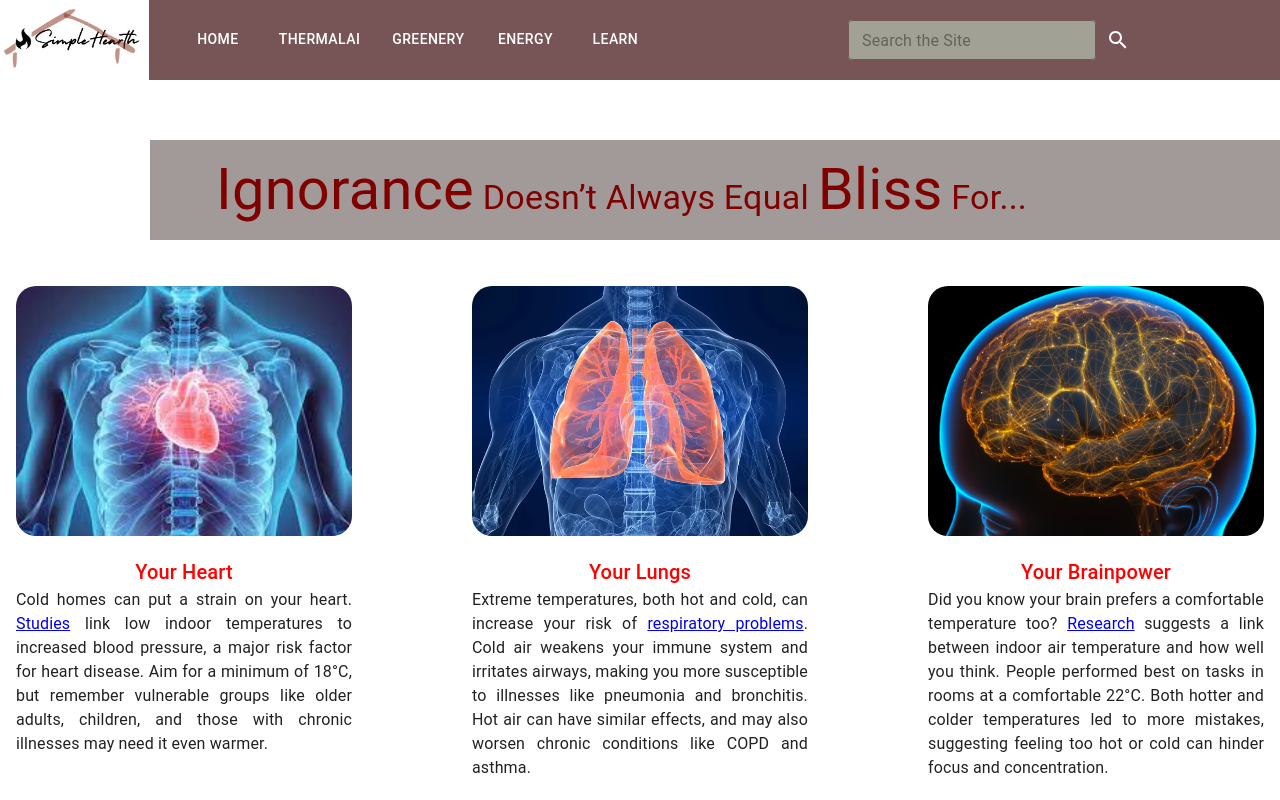
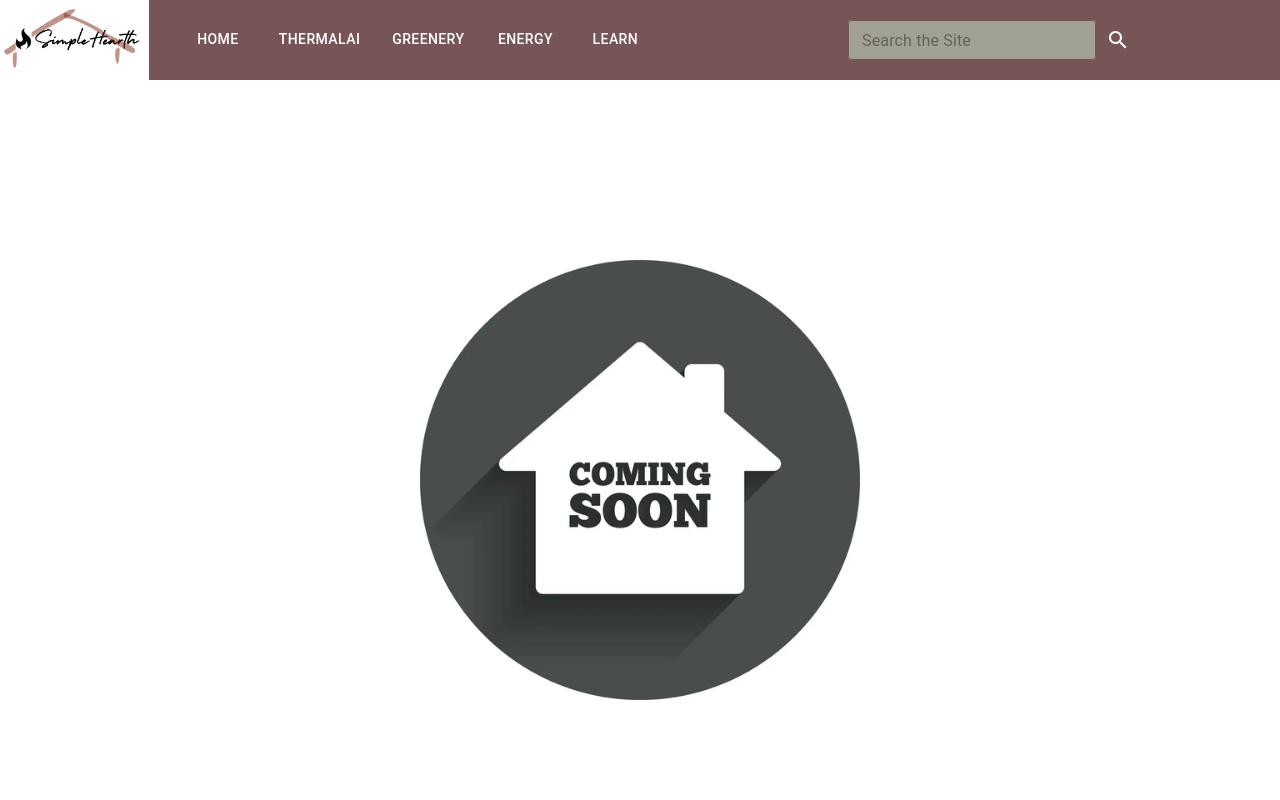
Before and after one commit to Eatgrilledfish/SimpleHearth, a Next.js app in the folder simply-health/: page /energy in a window 1280 px wide. Shown: the top 800 px of the page. Built offline with nearby package versions, Linux system fonts and the light colour scheme.

Commit message:
create greenary page and energy page with image

```diff
--- /dev/null
+++ b/simply-health/src/components/EnergyContent.js
@@ -0,0 +1,21 @@
+import { Box, CardMedia } from '@mui/material';
+
+const EnergyContent = () => {
+    return (
+        <Box sx={{
+            display: 'flex',       // 启用flex布局
+            justifyContent: 'center', // 水平居中
+            alignItems: 'center',     // 垂直居中
+            height: '100vh',          // 容器高度设置为视口的100%
+        }}>
+            <CardMedia
+                component="img"
+                image="/comingsoon.webp" // 确保路径正确
+                alt="Comingsoon"
+                sx={{ width: '500px', height: '500px' }}
+            />
+        </Box>
+    );
+};
+
+export default EnergyContent;
--- a/simply-health/src/components/Footer.js
+++ b/simply-health/src/components/Footer.js
@@ -13,11 +13,11 @@ const Footer = () => {
               QUICK Links
             </Typography>
             <Box sx={{ display: 'flex', flexDirection: 'column', gap: 1 }}>
-              <Link href="#" color="inherit" underline="none">Energy Bill Prediction</Link>
+              <Link href="/" color="inherit" underline="none">Energy Bill Prediction</Link>
               <Link href="/thermalai" color="inherit" underline="none">AI Thermal Image Analysis</Link>
-              <Link href="#" color="inherit" underline="none">DIY Projects</Link>
-              <Link href="#" color="inherit" underline="none">Clothing Recommendation</Link>
-              <Link href="#" color="inherit" underline="none">Health Consequences</Link>
+              <Link href="/thermalai" color="inherit" underline="none">DIY Projects</Link>
+              <Link href="/learn" color="inherit" underline="none">Clothing Recommendation</Link>
+              <Link href="/learn" color="inherit" underline="none">Health Consequences</Link>
               <Link href="#" color="inherit" underline="none">Heat Islands</Link>
             </Box>
           </Grid>
@@ -26,9 +26,9 @@ const Footer = () => {
               Tools
             </Typography>
             <Box sx={{ display: 'flex', flexDirection: 'column', gap: 1 }}>
-              <Link href="#" color="inherit" underline="none">Energy Bill Prediction</Link>
-              <Link href="#" color="inherit" underline="none">AI Heat Leak Detection</Link>
-              <Link href="#" color="inherit" underline="none">DIY Weatherproofing Projects</Link>
+              <Link href="/" color="inherit" underline="none">Energy Bill Prediction</Link>
+              <Link href="/thermalai" color="inherit" underline="none">AI Heat Leak Detection</Link>
+              <Link href="/learn" color="inherit" underline="none">DIY Weatherproofing Projects</Link>
             </Box>
           </Grid>
           <Grid item xs={12} sm={4} sx={{ mt: -2 }}>
@@ -36,9 +36,9 @@ const Footer = () => {
               Learn
             </Typography>
             <Box sx={{ display: 'flex', flexDirection: 'column', gap: 1 }}>
-              <Link href="#" color="inherit" underline="none">Clothing Recommendation</Link>
-              <Link href="#" color="inherit" underline="none">Health Consequences</Link>
-              <Link href="#" color="inherit" underline="none">Heat Islands</Link>
+              <Link href="/learn" color="inherit" underline="none">Clothing Recommendation</Link>
+              <Link href="/learn" color="inherit" underline="none">Health Consequences</Link>
+              <Link href="/learn" color="inherit" underline="none">Heat Islands</Link>
             </Box>
           </Grid>
         </Grid>
--- a/simply-health/src/pages/energy.js
+++ b/simply-health/src/pages/energy.js
@@ -1,13 +1,13 @@
 // 导入NavBar和Footer组件，以及CSS文件
 import NavBar from '../components/NavBar';
 import Footer from '../components/Footer';
-import LearnContent from '../components/LearnContent';
+import EnergyContent from '../components/EnergyContent';
 
 export default function Index() {
     return (
         <div>
             <NavBar />
-            <LearnContent/>
+            <EnergyContent/>
             <Footer />
         </div>
     );
--- a/simply-health/src/pages/greenery.js
+++ b/simply-health/src/pages/greenery.js
@@ -1,13 +1,13 @@
 // 导入NavBar和Footer组件，以及CSS文件
 import NavBar from '../components/NavBar';
 import Footer from '../components/Footer';
-import LearnContent from '../components/LearnContent';
+import GreenaryContent from '../components/greenaryContent';
 
 export default function Index() {
     return (
         <div>
             <NavBar />
-            <LearnContent/>
+            <GreenaryContent/>
             <Footer />
         </div>
     );
```
Also changed, not shown: simply-health/src/components/GreenaryContent.js (added, +21 -0 lines), simply-health/src/components/HomePage.js (+7 -1 lines), simply-health/public/comingsoon.webp (added).
